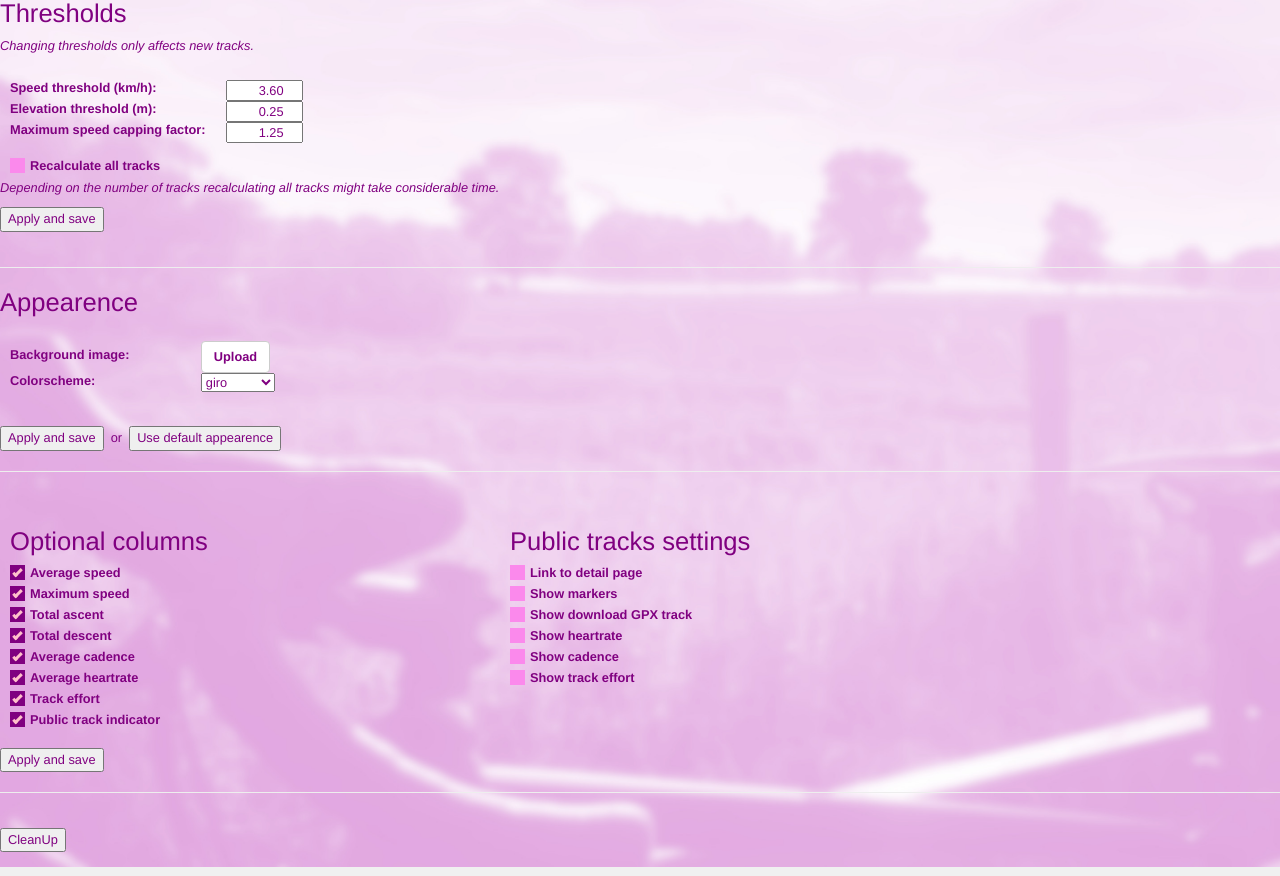
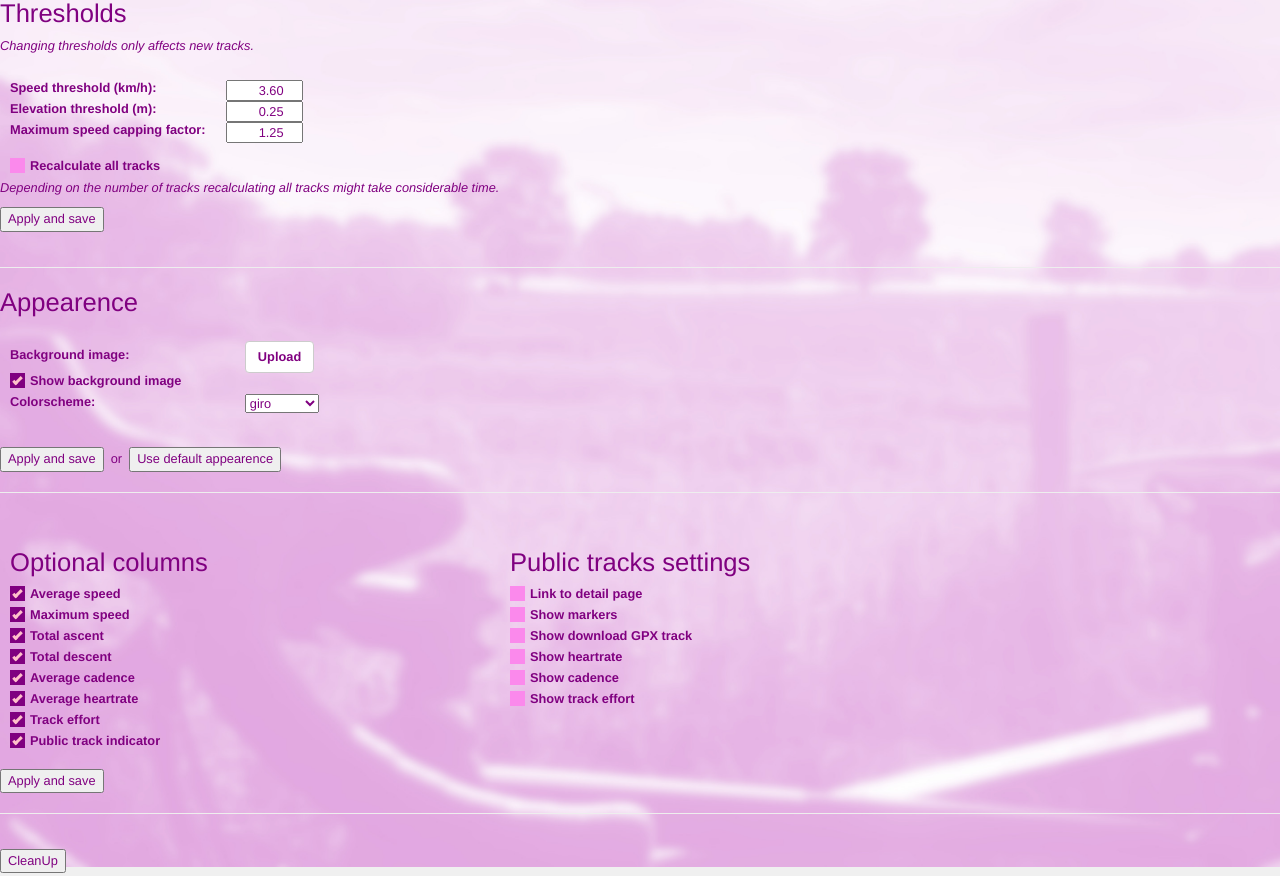
Before and after one commit to AadSchippers/acstracks, a Django app: page /preference/ in a window 1280 px wide. Shown: the part 179-1055 px from the top of the page. Run offline with Django 3.2, Linux system fonts and the light colour scheme; the visitor is signed in with stand-in values (Sample User, id 1); data comes from the database, SQL or seed files in the repository; some libraries are stand-ins or nearby versions.

Commit message:
added option to not display background image

```diff
--- a/acstracks_app/forms.py
+++ b/acstracks_app/forms.py
@@ -13,6 +13,7 @@ class PreferenceForm(forms.ModelForm):
             'backgroundimage',
             'colorscheme',
             'force_recalculate',
+            'show_backgroundimage',
             'show_avgspeed',
             'show_maxspeed',
             'show_totalascent',
--- a/acstracks_app/models.py
+++ b/acstracks_app/models.py
@@ -57,6 +57,7 @@ class Track(models.Model):
 
 class Preference(models.Model):
     user = models.ForeignKey('auth.User', on_delete=models.CASCADE)
+    # General preferences
     speedthreshold = models.DecimalField(
         max_digits=6, decimal_places=2, default=3.60
         )
@@ -73,6 +74,8 @@ class Preference(models.Model):
     colorscheme = models.CharField(
         max_length=12, null=False, blank=False, default="giro"
         )
+    show_backgroundimage = models.BooleanField(default=True)
+    # Preferences for home page
     show_avgspeed = models.BooleanField(default=True)
     show_maxspeed = models.BooleanField(default=True)
     show_totalascent = models.BooleanField(default=True)
--- a/acstracks_app/templates/acstracks_app/preference_form.html
+++ b/acstracks_app/templates/acstracks_app/preference_form.html
@@ -104,6 +104,18 @@
                                     </div>
                                 </td>
                             </tr>
+                            <tr>
+                                <td>
+                                    <label class="checkcontainer {{colorscheme}}">Show background image
+                                        <input type="checkbox"
+                                            name="show_backgroundimage"
+                                            {% if form.show_backgroundimage.value %}
+                                                checked="checked"
+                                            {% endif %}
+                                            id="id_show_backgroundimage">
+                                        <span class="checkmark {{colorscheme}}"></span>
+                                    </label>
+                                </td>
                             <tr>
                                 <td>
                                     <label for="colorscheme">Colorscheme:</label>
--- a/acstracks_app/views.py
+++ b/acstracks_app/views.py
@@ -825,6 +825,9 @@ def set_backgroundimage(preference):
     if preference == None:
         return "/static/img/acstracks" + settings.DEFAULT_COLORSCHEME + "bg.jpg"
 
+    if not preference.show_backgroundimage:
+        return None
+
     if preference.backgroundimage:
         return "/static/media/" + preference.backgroundimage.name
 
@@ -857,6 +860,7 @@ def process_preferences(request):
             force_recalculate = data['force_recalculate']
             backgroundimage = data['backgroundimage']
             colorscheme = data['colorscheme']
+            show_backgroundimage = data['show_backgroundimage']
             show_avgspeed = data['show_avgspeed']
             show_maxspeed = data['show_maxspeed']
             show_totalascent = data['show_totalascent']
@@ -877,12 +881,15 @@ def process_preferences(request):
             preference.elevationthreshold = elevationthreshold
             preference.maxspeedcappingfactor = maxspeedcappingfactor
             preference.force_recalculate = force_recalculate
+            preference.show_backgroundimage = show_backgroundimage
             if backgroundimage:
+                preference.show_backgroundimage = True
                 preference.backgroundimage = backgroundimage
             preference.colorscheme = colorscheme
             if defaultappearence:
                 preference.backgroundimage = None
                 preference.colorscheme = settings.DEFAULT_COLORSCHEME
+                preference.show_backgroundimage = True
             preference.show_avgspeed = show_avgspeed
             preference.show_maxspeed = show_maxspeed
             preference.show_totalascent = show_totalascent
@@ -938,6 +945,7 @@ def get_preferenceform(request):
             'force_recalculate': False,
             'backgroundimage': preference.backgroundimage,
             'colorscheme': preference.colorscheme,
+            'show_backgroundimage': preference.show_backgroundimage,
             'show_avgspeed': preference.show_avgspeed,
             'show_maxspeed': preference.show_maxspeed,
             'show_totalascent': preference.show_totalascent,
```
Also changed, not shown: acstracks_app/migrations/0048_preference_show_backgroundimage_and_more.py (added).
